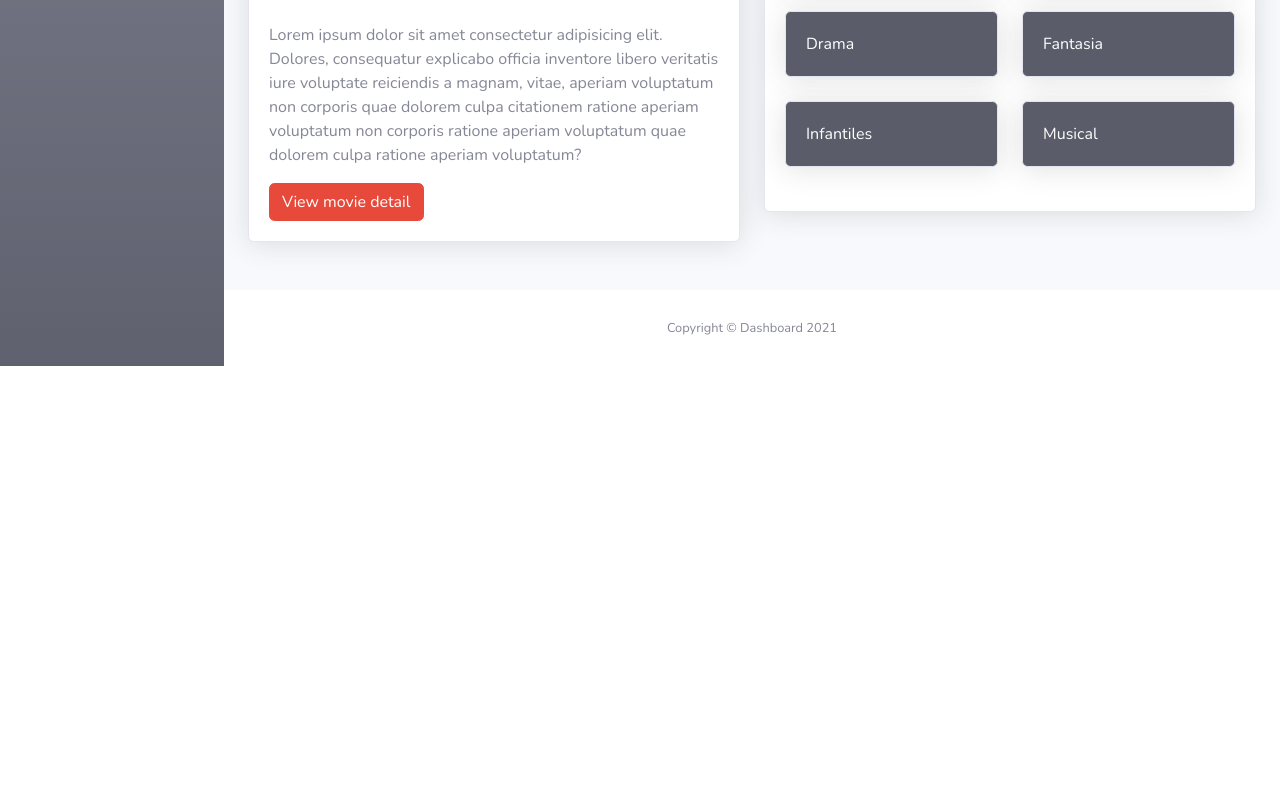
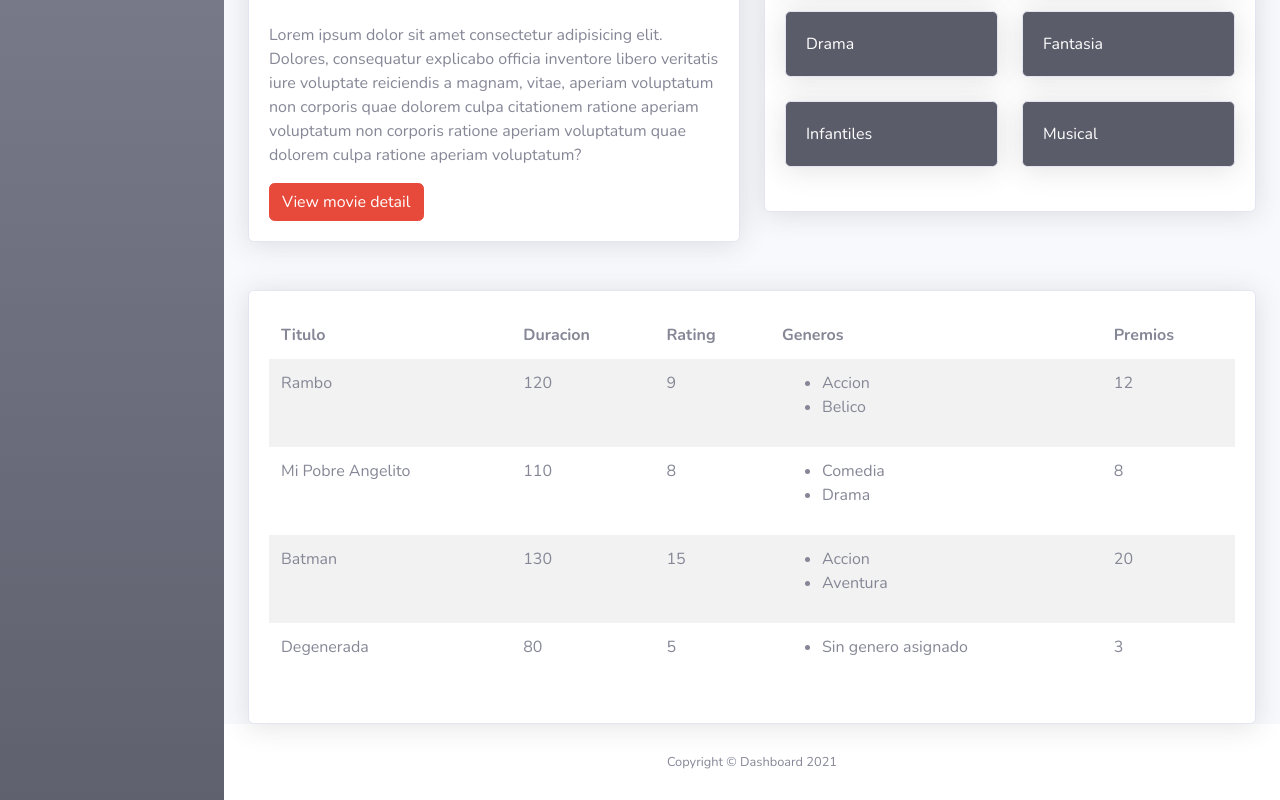
Before and after one commit to Nikks998/FF-dashboard-Matias_Caceres, a React (Vite) app: page / in a window 1280 px wide. Shown: the part 615-1415 px from the top of the page. Before the commit the page ends 981 px from the top, so only its background shows below. Built offline with nearby package versions, Linux system fonts and the light colour scheme.

Commit message:
feat: components genres, movies

```diff
--- a/src/components/ContentIRowItem.jsx
+++ b/src/components/ContentIRowItem.jsx
@@ -28,5 +28,5 @@ ContentRowItem.propTypes = {
 }
 
 ContentRowItem.defaultProps = {
-    color : 'info'
+    color: "danger"
 }
--- a/src/components/ContentRowMovies.jsx
+++ b/src/components/ContentRowMovies.jsx
@@ -28,7 +28,8 @@ export const ContentRowMovies = () => {
     return (
         <div className="row">
                 {
-                    items.map(({id, title, color, value, icon}) => <ContentRowItem  key={id} title = {title} color = {color} value = {value} icon = {icon}/>)
+                    items.map(({id, title, color, value, icon}) =>
+                        <ContentRowItem  key={id} title = {title} color = {color} value = {value} icon = {icon}/>)
                 }
             </div>
     )
--- a/src/components/ContentRowTop.jsx
+++ b/src/components/ContentRowTop.jsx
@@ -1,6 +1,7 @@
 import { ContentRowMovies } from "./ContentRowMovies"
 import { GenresInDb } from "./GenresInDb"
 import { LastMovieInDb } from "./LastMovieInDb"
+import { TableMovies } from "./TableMovies"
 
 export const ContentRowTop = () => {
     return (
@@ -13,6 +14,7 @@ export const ContentRowTop = () => {
                 <LastMovieInDb/>
                 <GenresInDb/>
             </div>
+            <TableMovies/>
         </div>
     )
 }
--- a/src/components/GenresInDb.jsx
+++ b/src/components/GenresInDb.jsx
@@ -1,4 +1,7 @@
 export const GenresInDb = () => {
+
+    const genres = ["Action", "Animacion", "Aventura", "Ciencia Ficcion", "Comedia", "Documental", "Drama", "Fantasia", "Infantiles", "Musical"]
+
     return (
         <div className="col-lg-6 mb-4">
             <div className="card shadow mb-4">
@@ -7,77 +10,17 @@ export const GenresInDb = () => {
                 </div>
                 <div className="card-body">
                     <div className="row">
-                                <div className="col-lg-6 mb-4">
+                        {
+                            genres.map((genre, i) => (
+                                <div key={i} className="col-lg-6 mb-4">
                                     <div className="card bg-dark text-white shadow">
                                         <div className="card-body">
-                                            Acción
+                                            {genre}
                                         </div>
                                     </div>
                                 </div>
-                                <div className="col-lg-6 mb-4">
-                                    <div className="card bg-dark text-white shadow">
-                                        <div className="card-body">
-                                            Animación
-                                        </div>
-                                    </div>
-                                </div>
-                                <div className="col-lg-6 mb-4">
-                                    <div className="card bg-dark text-white shadow">
-                                        <div className="card-body">
-                                            Aventura
-                                        </div>
-                                    </div>
-                                </div>
-                                <div className="col-lg-6 mb-4">
-                                    <div className="card bg-dark text-white shadow">
-                                        <div className="card-body">
-                                            Ciencia Ficción
-                                        </div>
-                                    </div>
-                                </div>
-                                <div className="col-lg-6 mb-4">
-                                    <div className="card bg-dark text-white shadow">
-                                        <div className="card-body">
-                                            Comedia
-                                        </div>
-                                    </div>
-                                </div>
-                                <div className="col-lg-6 mb-4">
-                                    <div className="card bg-dark text-white shadow">
-                                        <div className="card-body">
-                                            Documental
-                                        </div>
-                                    </div>
-                                </div>
-                                <div className="col-lg-6 mb-4">
-                                    <div className="card bg-dark text-white shadow">
-                                        <div className="card-body">
-                                            Drama
-                                        </div>
-                                    </div>
-                                </div>
-                                <div className="col-lg-6 mb-4">
-                                    <div className="card bg-dark text-white shadow">
-                                        <div className="card-body">
-                                            Fantasia
-                                        </div>
-                                    </div>
-                                </div>
-                                <div className="col-lg-6 mb-4">
-                                    <div className="card bg-dark text-white shadow">
-                                        <div className="card-body">
-                                            Infantiles
-                                        </div>
-                                    </div>
-                                </div>
-                                <div className="col-lg-6 mb-4">
-                                    <div className="card bg-dark text-white shadow">
-                                        <div className="card-body">
-                                            Musical
-                                        </div>
-                                    </div>
-                                </div>
-
+                            ))
+                        }
                     </div>
                 </div>
             </div>
--- /dev/null
+++ b/src/components/TableItem.jsx
@@ -0,0 +1,31 @@
+import PropTypes from 'prop-types'
+
+export const TableItem = ({title, length, rating, genres, awards}) => {
+    return (
+        <tr>
+            <td>{title}</td>
+            <td>{length}</td>
+            <td>{rating}</td>
+            <td>
+                <ul>
+                    {
+                        genres.map((genre, index) => <li key={index}>{genre}</li> )
+                    }
+                </ul>
+            </td>
+            <td>{awards}</td>
+        </tr>
+    )
+}
+
+TableItem.propTypes = {
+    title: PropTypes.string,
+    length: PropTypes.number,
+    rating: PropTypes.number,
+    genres: PropTypes.array,
+    awards: PropTypes.number
+}
+
+TableItem.defaultProps = {
+    genres: ["Sin genero asignado"]
+}
--- a/src/components/TableMovies.jsx
+++ b/src/components/TableMovies.jsx
@@ -1,34 +1,72 @@
-import { Table } from "react-bootstrap"
+import { Card, CardBody, Table } from "react-bootstrap"
+import { TableItem } from "./TableItem"
+
 export const TableMovies = () => {
+
+    const movies = [
+        {
+            id: crypto.randomUUID(),
+            title: "Rambo",
+            length: 120,
+            rating: 9,
+            genres: [
+                "Accion",
+                "Belico"
+            ],
+            awards: 12
+        },
+        {
+            id: crypto.randomUUID(),
+            title: "Mi Pobre Angelito",
+            length: 110,
+            rating: 8,
+            genres: [
+                "Comedia",
+                "Drama"
+            ],
+            awards: 8
+        },
+        {
+            id: crypto.randomUUID(),
+            title: "Batman",
+            length: 130,
+            rating: 15,
+            genres: [
+                "Accion",
+                "Aventura"
+            ],
+            awards: 20
+        },
+        {
+            id: crypto.randomUUID(),
+            title: "Degenerada",
+            length: 80,
+            rating: 5,
+            /* genres: null, */
+            awards: 3
+        }
+    ]
+
     return (
-        <Table striped bordered hover>
+        <Card className="shadow">
+            <CardBody>
+                <Table striped borderless hover>
                     <thead>
                         <tr>
-                    <th>#</th>
-                    <th>First Name</th>
-                    <th>Last Name</th>
-                    <th>Username</th>
+                            <th>Titulo</th>
+                            <th>Duracion</th>
+                            <th>Rating</th>
+                            <th>Generos</th>
+                            <th>Premios</th>
                         </tr>
                     </thead>
                     <tbody>
-                <tr>
-                    <td>1</td>
-                    <td>Mark</td>
-                    <td>Otto</td>
-                    <td>@mdo</td>
-                </tr>
-                <tr>
-                    <td>2</td>
-                    <td>Jacob</td>
-                    <td>Thornton</td>
-                    <td>@fat</td>
-                </tr>
-                <tr>
-                    <td>3</td>
-                    <td colSpan={2}>Larry the Bird</td>
-                    <td>@twitter</td>
-                </tr>
+                        {
+                            movies.map(({ id, title, length, awards, rating, genres }) => <TableItem key={id} title={title} awards={awards} length={length} rating={rating} genres={genres} />)
+                        }
                     </tbody>
                 </Table>
+            </CardBody>
+        </Card>
     )
 }
```
Lines whose indentation alone changed are shown as unchanged.
